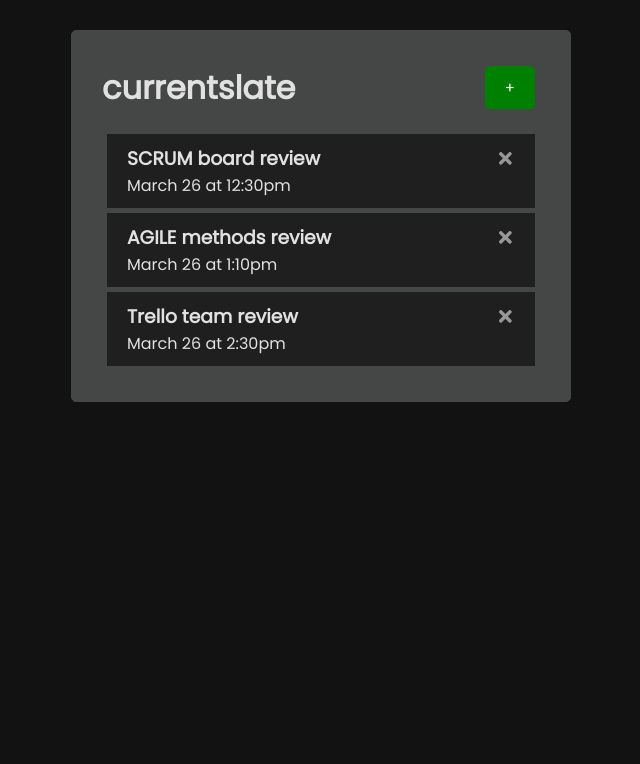
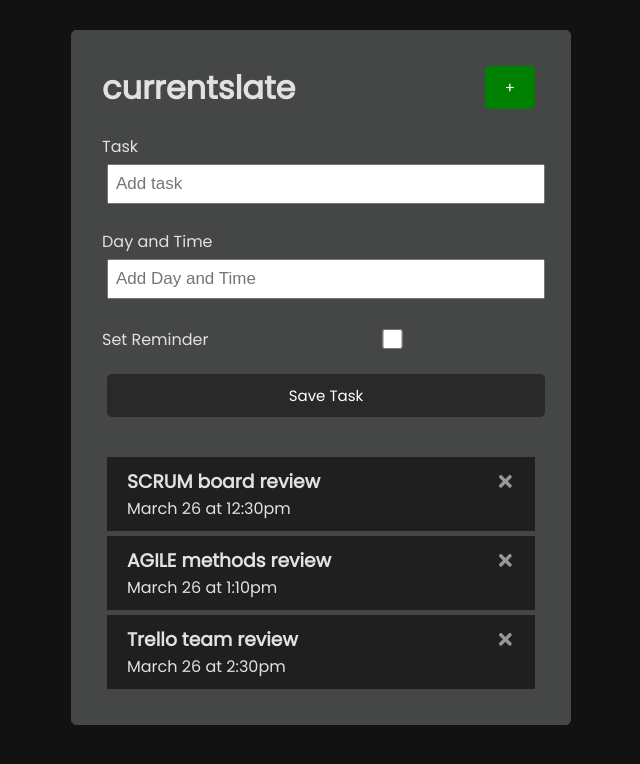
Before and after one commit to Marcus-Johnson/currentslate, a React (Create React App) app: page / in a window 1280 px wide. Shown: the top 764 px of the page, without its empty margins (319-959 px from the left). Built offline with nearby package versions, Linux system fonts and the light colour scheme.

Commit message:
AddTask feat addition UI related changes

```diff
--- a/src/App.js
+++ b/src/App.js
@@ -1,6 +1,7 @@
 import { useState } from 'react'
 import Header from './components/Header'
 import Tasks from './components/Tasks'
+import AddTask from './components/AddTask'
 
 function App() {
 
@@ -42,6 +43,7 @@
   return (
     <div className="container">
       <Header />
+      <AddTask />
       {tasks.length > 0 ? <Tasks tasks={tasks} onDelete={deleteTask} onToggle={toggleReminder}/>:
       'Your slate is empty, add tasks to continue!'}
     </div>
--- /dev/null
+++ b/src/components/AddTask.js
@@ -0,0 +1,21 @@
+const AddTask = () => {
+    return (
+        <form className='add-form'>
+            <div className='form-control'>
+                <label>Task</label>
+                <input type='text' placeholder='Add task' />
+            </div>
+            <div className='form-control'>
+                <label>Day and Time</label>
+                <input type='text' placeholder='Add Day and Time' />
+            </div>
+            <div className='form-control form-control-check'>
+                <label>Set Reminder</label>
+                <input type='checkbox' />
+            </div>
+            <input className='btn btn-block' type='submit' value='Save Task' />
+        </form>
+    )
+}
+
+export default AddTask
```
